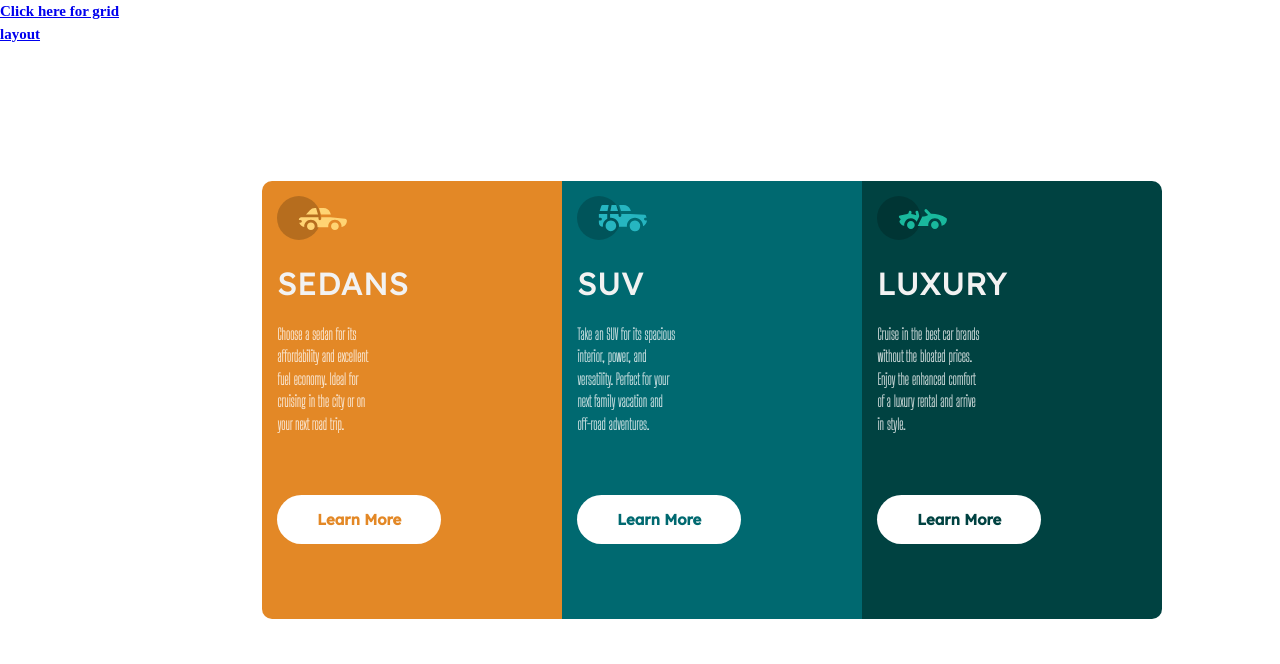
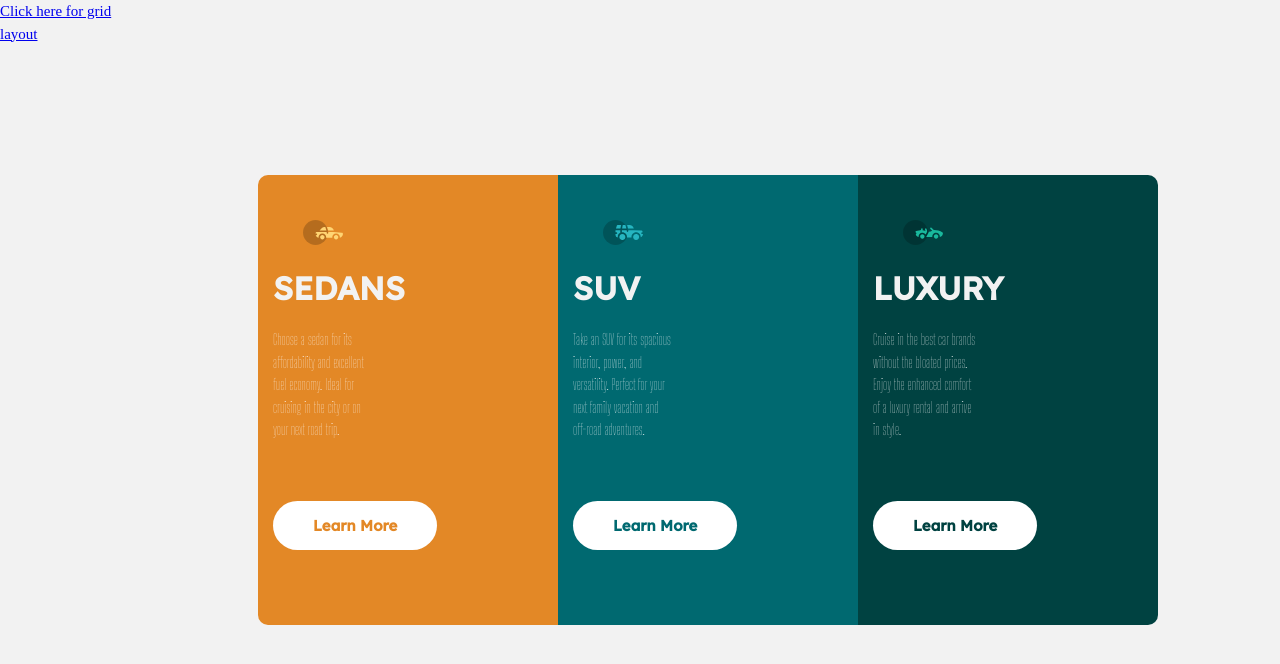
Before and after one commit to PearlyGates1/Flexbox, a plain HTML site: page index.html in a window 1280 px wide. Drawn offline with Linux system fonts and the light colour scheme.

Commit message:
Initial commit

```diff
--- a/style.css
+++ b/style.css
@@ -1,19 +1,20 @@
 @import url('https://fonts.googleapis.com/css2?family=Big+Shoulders+Display:wght@100&family=Poppins:wght@400;500;600;700&display=swap');
 @import url('https://fonts.googleapis.com/css2?family=Lexend+Deca:wght@500&display=swap');
 *{
-    padding: 0;
-    margin: 0;
+    padding: 0px;
+    margin: 0px;
     box-sizing: border-box;
     /* font-family: 'Big Shoulders Display';
     font-family: 'Lexend Deca', sans-serif; */
 }
 body{
+    background-color:rgb(242, 242, 242);
     width: 100%;
     min-height: 100vh;
     display: flex;
     justify-content: center;
     align-content: center;
-    font-family: 'Big Shoulders Display';
+    font-family: 'Big Shoulders Display', sans-serif;
 }
 .box-container{
     width: 100%;
@@ -46,12 +47,12 @@ h1{
     text-transform: uppercase;
     font-family: 'Lexend Deca', sans-serif;
     margin: 20px 0;
-    font-weight: 400;
+    font-weight: bolder;
 }
 p{
     color: hsla(0,0%,100%,0.75);
     font-size: 15px;
-    font-family: 'Big Shoulders Display';
+    font-family: 'Big Shoulders Display", sans-serif;
     font-weight: 700;
     line-height: 1.5;
 }
@@ -86,3 +87,7 @@ p{
     text-decoration: none;
     font-family: 'Times New Roman', Times, serif;
 }
+img{
+    padding-left: 30px;
+    padding-top: 30px;
+}
```
